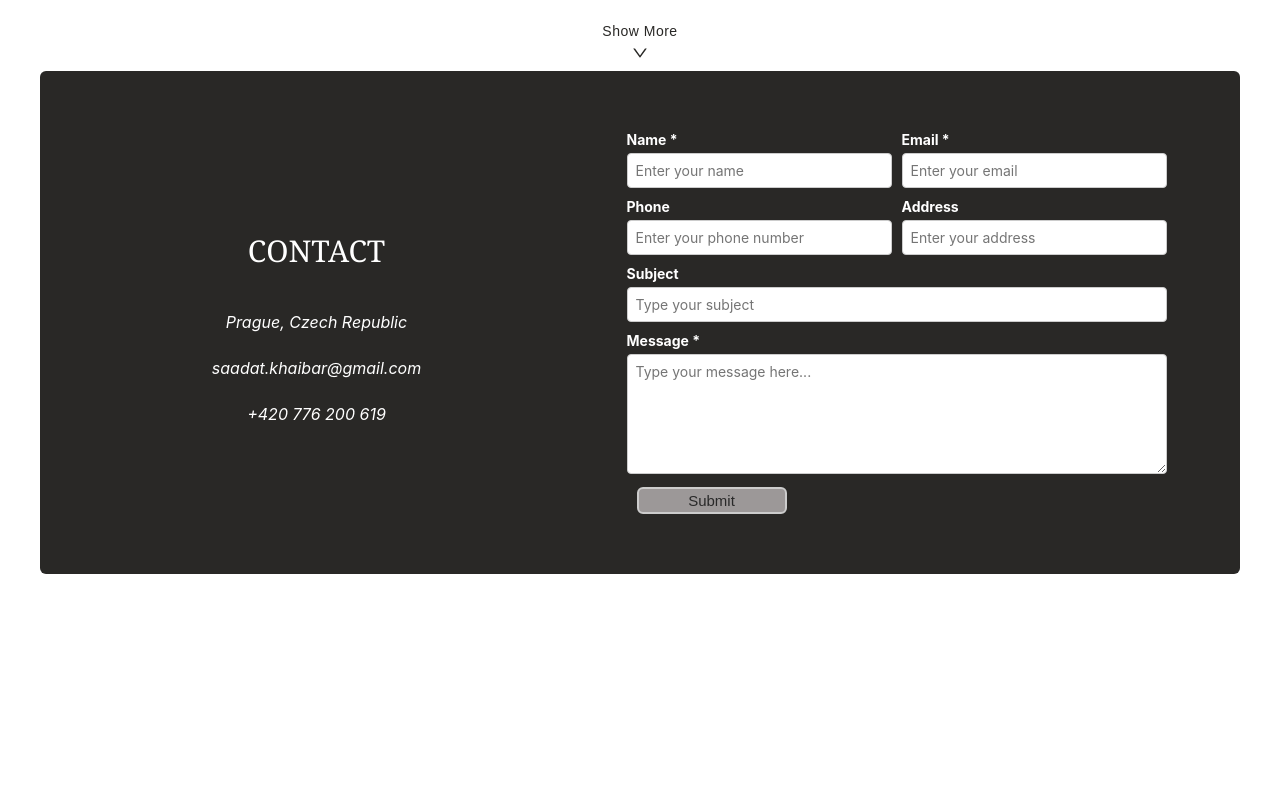
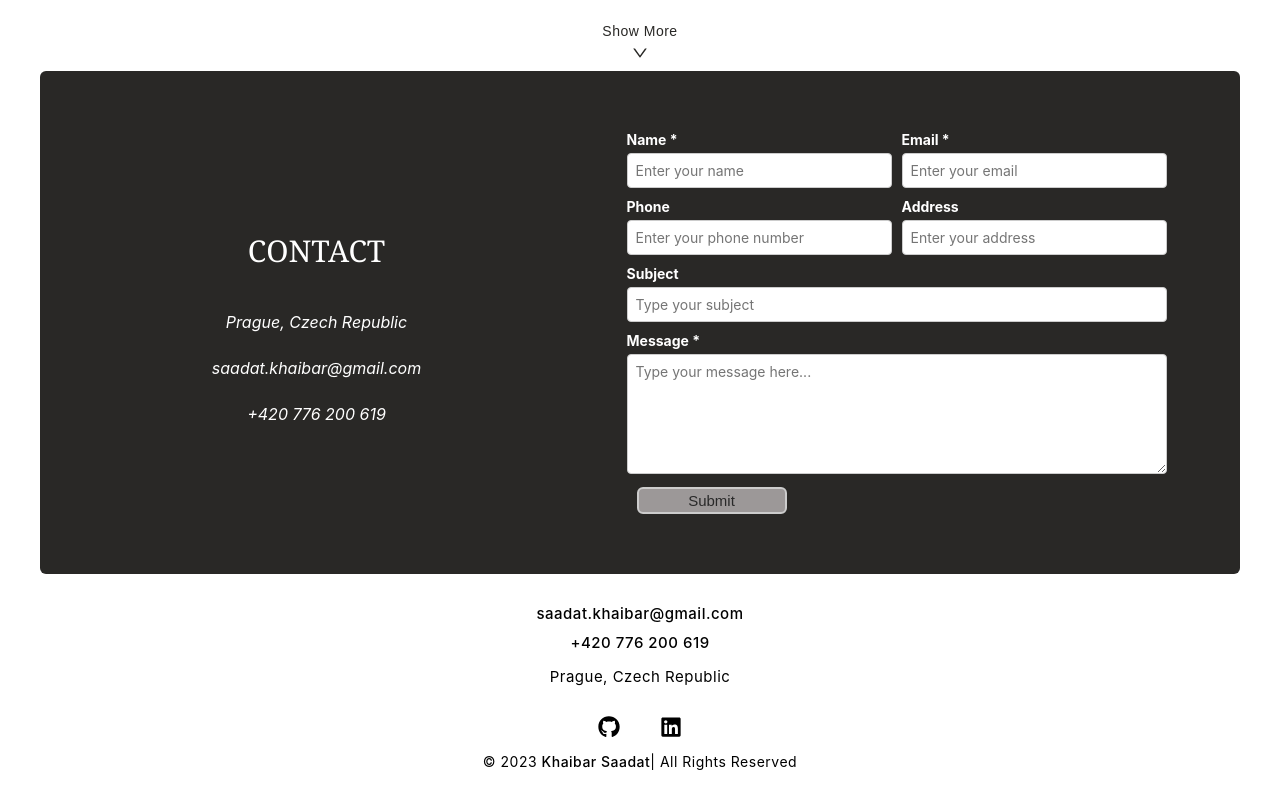
Before and after one commit to khybe/my-portfolio-2.0, a React (Create React App) app: page / in a window 1280 px wide. Shown: the part 2026-2826 px from the top of the page. Before the commit the page ends 2750 px from the top, so only its background shows below. Built offline with nearby package versions, Linux system fonts and the light colour scheme.

Commit message:
Add Footer Component

```diff
--- a/src/App.css
+++ /dev/null
@@ -1,3 +0,0 @@
-.footer {
-  height: 15rem;
-}
--- a/src/App.js
+++ b/src/App.js
@@ -3,11 +3,11 @@ import Home from "./components/home/Home";
 import AboutMe from "./components/about/AboutMe";
 import MyWork from "./components/my-work/MyWork";
 import ContactMe from "./components/contact/ContactMe";
-import "./App.css";
+import Footer from "./components/footer/Footer";
 
 function App() {
   return (
-    <div className="app">
+    <div>
       <Header />
       <main>
         <Home />
@@ -15,7 +15,7 @@ function App() {
         <MyWork />
         <ContactMe />
       </main>
-      <footer className="footer"></footer>
+      <Footer />
     </div>
   );
 }
--- /dev/null
+++ b/src/components/footer/Footer.css
@@ -0,0 +1,41 @@
+/* Style the footer */
+.footer {
+  background-color: white;
+  color: #000;
+  text-align: center;
+  padding: 2rem 0;
+  width: 100%;
+  font-size: 1.4rem;
+  letter-spacing: 0.5px;
+}
+
+/* Style footer elements */
+.footer-element {
+  margin: 1rem;
+}
+
+.footer-element a {
+  color: #000;
+  text-decoration: none;
+  font-weight: 500;
+}
+
+/* Style the social links horizontally */
+.social-links a {
+  font-size: 2.2rem;
+}
+
+/* Style the copyright text */
+.copyright {
+  font-size: 1.2rem;
+  margin-top: 1rem;
+}
+
+@media screen and (min-width: 549px) {
+  .footer {
+    font-size: 1.5rem;
+  }
+  .copyright {
+    font-size: 1.4rem;
+  }
+}
--- /dev/null
+++ b/src/components/footer/Footer.js
@@ -0,0 +1,37 @@
+import React from "react";
+import SocialLinks from "../../UI/SocialLinks";
+import "./Footer.css";
+
+const Footer = () => {
+  return (
+    <footer id="footer" className="footer">
+      <div className="footer-element">
+        <a href="mailto:saadat.khaibar@gmail.com">saadat.khaibar@gmail.com</a>
+      </div>
+      <div className="footer-element">
+        <a href="tel:+420 776 200 619">+420 776 200 619</a>
+      </div>
+      <div className="footer-element">
+        <p>Prague, Czech Republic</p>
+      </div>
+      <div className="footer-element">
+        <div className="social-links">
+          <SocialLinks />
+        </div>
+      </div>
+      <div className="footer-element copyright">
+        &copy; 2023{" "}
+        <a
+          href="https://khaibarsaadat.com"
+          target="_blank"
+          rel="noopener noreferrer"
+        >
+          Khaibar Saadat
+        </a>
+        | All Rights Reserved
+      </div>
+    </footer>
+  );
+};
+
+export default Footer;
```
